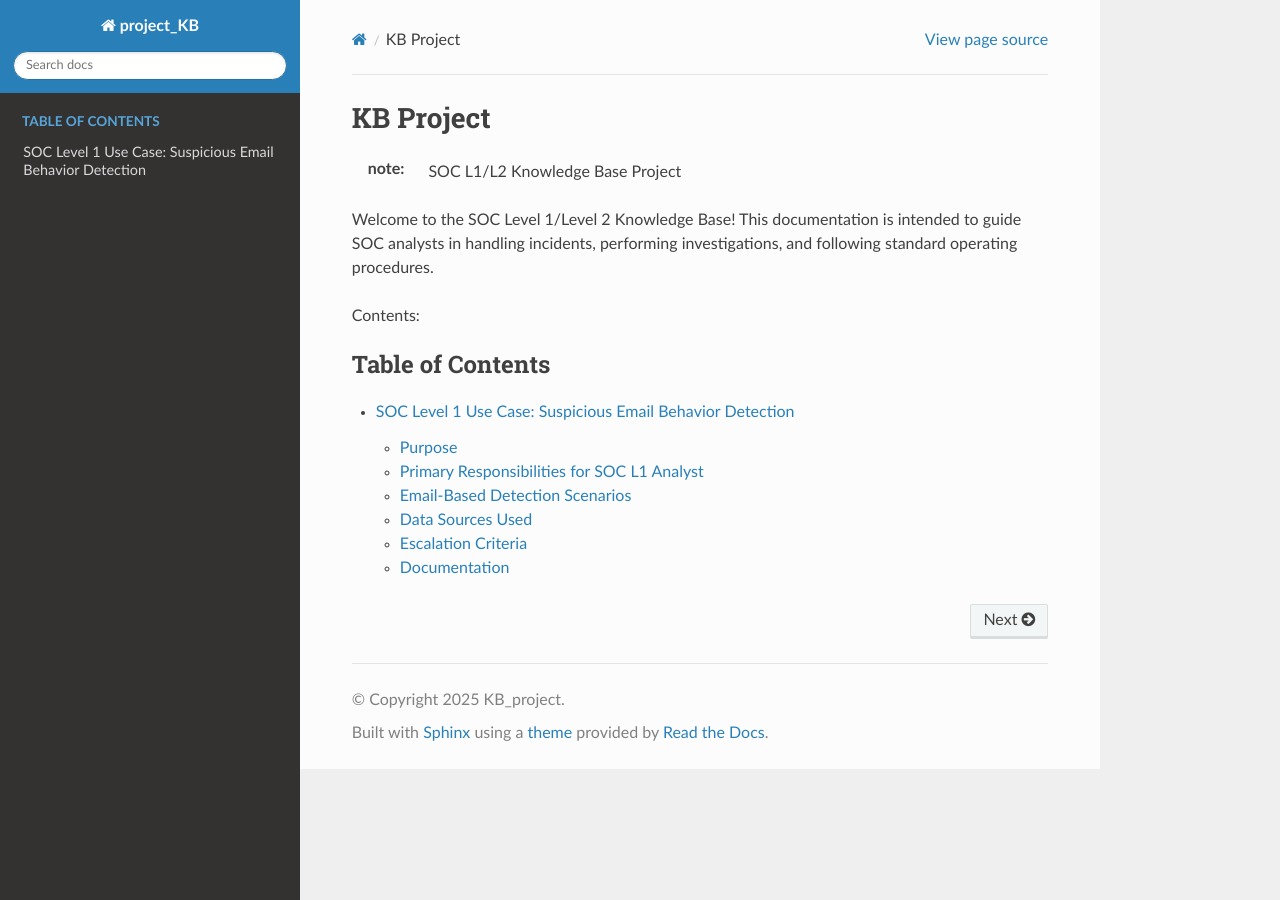
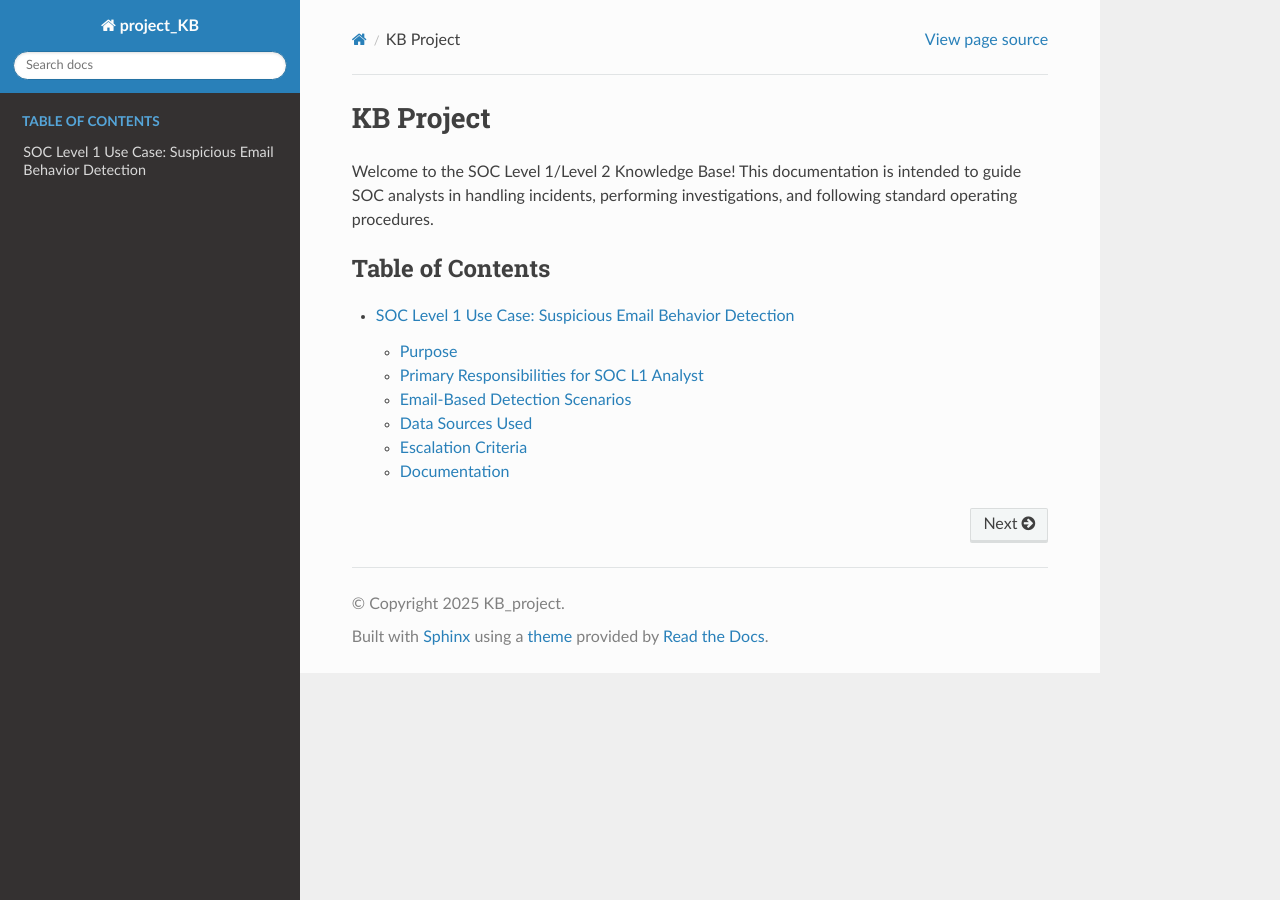
Before and after one commit to littl3gh0st/project_KB, a Sphinx documentation site: the page built from docs/source/index.rst, in a window 1280 px wide. Built offline with Sphinx 7.4.7 and the Read the Docs theme 3.1.0, drawn with Linux system fonts in a browser that asks for light colours; part of the change alters nothing that is shown.

Commit message:
Update index.rst

```diff
--- a/docs/source/index.rst
+++ b/docs/source/index.rst
@@ -1,11 +1,9 @@
 KB Project
 ==========
 
-:note: SOC L1/L2 Knowledge Base Project
+.. note: SOC L1/L2 Knowledge Base Project
 
 Welcome to the SOC Level 1/Level 2 Knowledge Base! This documentation is intended to guide SOC analysts in handling incidents, performing investigations, and following standard operating procedures.
-
-Contents:
 
 .. toctree::
    :maxdepth: 2
```
